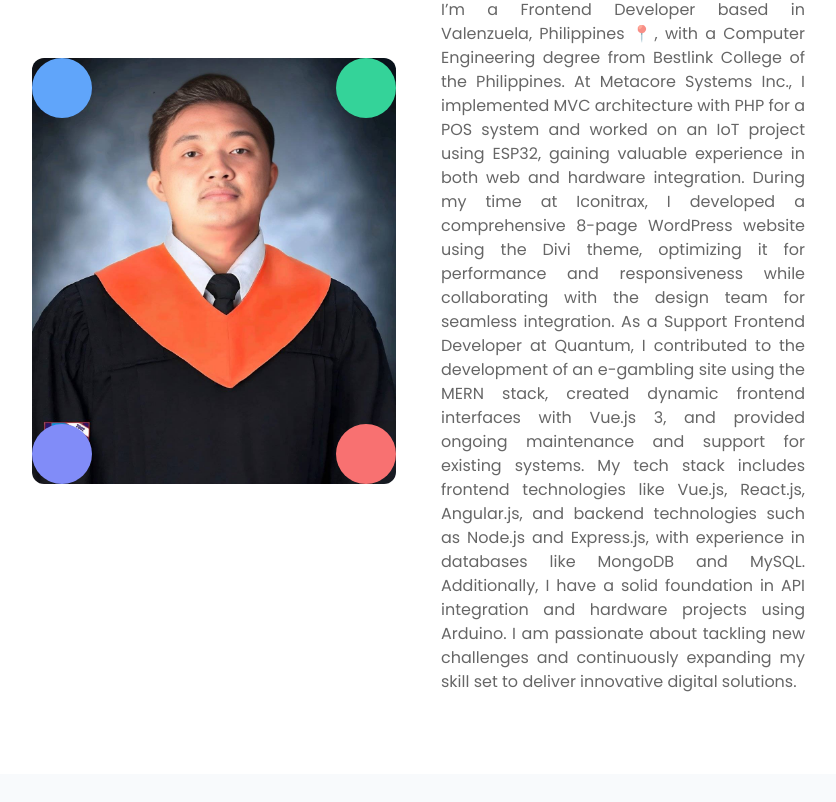
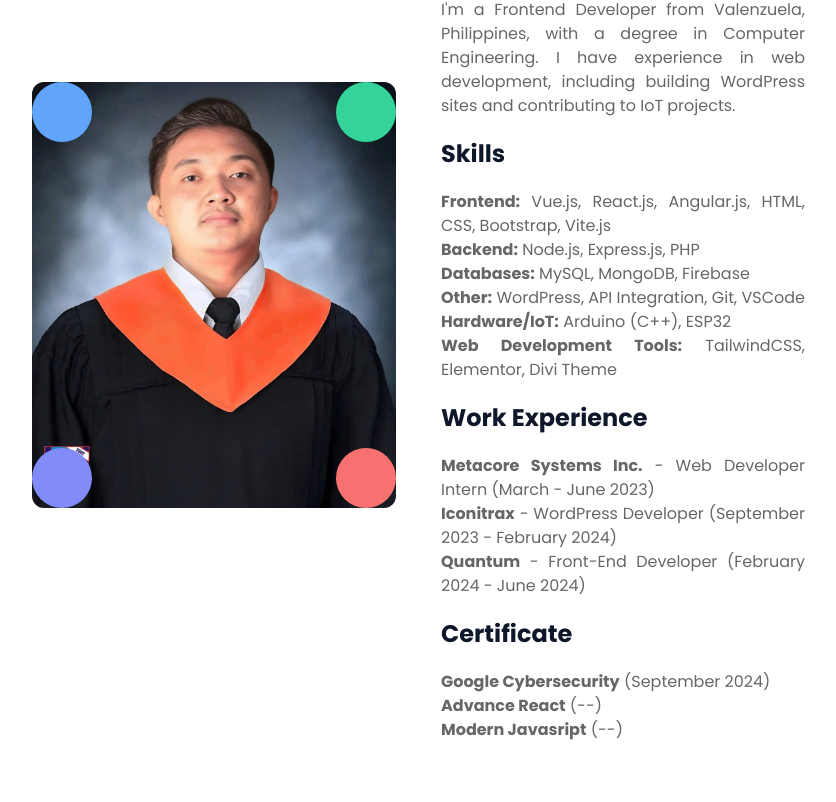
Before and after one commit to JoseEnsoIII/PersonalPortfolio, a React (Vite) app: page / in a window 1280 px wide. Shown: the part 1098-1900 px from the top of the page, without its empty margins (224-1060 px from the left). Built offline with nearby package versions, Linux system fonts and the light colour scheme.

Commit message:
update About.jsx

```diff
--- a/src/pages/About.jsx
+++ b/src/pages/About.jsx
@@ -34,22 +34,126 @@ export const About = () => {
   };
 
   return (
-    <section id="about" className="bg-white py-20 flex items-center justify-center overflow-hidden">
-      <motion.div initial="offScreen" whileInView="onScreen" viewport={{ once: true }} className="m-auto sm:w-[90%] md:w-[60%] grid xl:grid-cols-2 gap-10">
-        <motion.div variants={imageVariant} className="flex justify-center items-center">
+    <section
+      id="about"
+      className="bg-white py-20 flex items-center justify-center overflow-hidden"
+    >
+      <motion.div
+        initial="offScreen"
+        whileInView="onScreen"
+        viewport={{ once: true }}
+        className="m-auto sm:w-[90%] md:w-[60%] grid xl:grid-cols-2 gap-10"
+      >
+        <motion.div
+          variants={imageVariant}
+          className="flex justify-center items-center"
+        >
           <div className="relative z-50">
-            <img className="w-full h-full rounded-xl h-full z-50" src="/images/bcp.jpg" alt="" />
+            <img
+              className="w-full h-full rounded-xl h-full z-50"
+              src="/images/bcp.jpg"
+              alt=""
+            />
             <div className="rounded-full bg-blue-400 absolute w-[60px] h-[60px] top-0 z-0"></div>
             <div className="rounded-full bg-emerald-400 absolute w-[60px] h-[60px] top-0 right-0 z-0"></div>
             <div className="rounded-full bg-red-400 absolute w-[60px] h-[60px] bottom-0 right-0 z-0"></div>
             <div className="rounded-full bg-indigo-400 absolute w-[60px] h-[60px] bottom-0 left-0 z-0"></div>
           </div>
         </motion.div>
-        <motion.div variants={textVariant} className="flex flex-col gap-5 sm:text-center xl:text-justify">
+        <motion.div
+          variants={textVariant}
+          className="flex flex-col gap-5 sm:text-center xl:text-justify"
+        >
           <h1 className="text-blue-400 font-bold">ABOUT ME 😉</h1>
-          <h2 className="text-2xl text-slate-900 font-bold sm:text-center md:text-start">A dedicated Frontend Developer based in Valenzuela, Philippines 📍</h2>
-          <motion.p initial="offScreen" whileInView="onScreen" viewport={{ once: true, amount: 0.8 }} className="opacity-60">
-            I’m a Frontend Developer based in Valenzuela, Philippines 📍, with a Computer Engineering degree from Bestlink College of the Philippines. At Metacore Systems Inc., I implemented MVC architecture with PHP for a POS system and worked on an IoT project using ESP32, gaining valuable experience in both web and hardware integration. During my time at Iconitrax, I developed a comprehensive 8-page WordPress website using the Divi theme, optimizing it for performance and responsiveness while collaborating with the design team for seamless integration. As a Support Frontend Developer at Quantum, I contributed to the development of an e-gambling site using the MERN stack, created dynamic frontend interfaces with Vue.js 3, and provided ongoing maintenance and support for existing systems. My tech stack includes frontend technologies like Vue.js, React.js, Angular.js, and backend technologies such as Node.js and Express.js, with experience in databases like MongoDB and MySQL. Additionally, I have a solid foundation in API integration and hardware projects using Arduino. I am passionate about tackling new challenges and continuously expanding my skill set to deliver innovative digital solutions.
+          <h2 className="text-2xl text-slate-900 font-bold sm:text-center md:text-start">
+            A dedicated Frontend Developer based in Valenzuela, Philippines 📍
+          </h2>
+          <motion.p
+            initial="offScreen"
+            whileInView="onScreen"
+            viewport={{ once: true, amount: 0.8 }}
+            className="opacity-60"
+          >
+            I'm a Frontend Developer from Valenzuela, Philippines, with a degree
+            in Computer Engineering. I have experience in web development,
+            including building WordPress sites and contributing to IoT projects.
+          </motion.p>
+          <h2 className="text-2xl text-slate-900 font-bold sm:text-center md:text-start">
+            Skills
+          </h2>
+          <motion.p
+            initial="offScreen"
+            whileInView="onScreen"
+            viewport={{ once: true, amount: 0.8 }}
+            className="opacity-60"
+          >
+            <ul>
+              <li>
+                <strong>Frontend:</strong> Vue.js, React.js, Angular.js, HTML,
+                CSS, Bootstrap, Vite.js
+              </li>
+              <li>
+                <strong>Backend:</strong> Node.js, Express.js, PHP
+              </li>
+              <li>
+                <strong>Databases:</strong> MySQL, MongoDB, Firebase
+              </li>
+              <li>
+                <strong>Other:</strong> WordPress, API Integration, Git, VSCode
+              </li>
+              <li>
+                <strong>Hardware/IoT:</strong> Arduino (C++), ESP32
+              </li>
+              <li>
+                <strong>Web Development Tools:</strong> TailwindCSS, Elementor,
+                Divi Theme
+              </li>
+            </ul>
+          </motion.p>
+          <h2 className="text-2xl text-slate-900 font-bold sm:text-center md:text-start">
+            Work Experience{" "}
+          </h2>
+          <motion.p
+            initial="offScreen"
+            whileInView="onScreen"
+            viewport={{ once: true, amount: 0.8 }}
+            className="opacity-60"
+          >
+            <ul>
+              <li>
+                <strong>Metacore Systems Inc.</strong> - Web Developer Intern
+                (March - June 2023)
+              </li>
+              <li>
+                <strong>Iconitrax</strong> - WordPress Developer (September 2023
+                - February 2024)
+              </li>
+              <li>
+                <strong>Quantum</strong> - Front-End Developer (February 2024 -
+                June 2024)
+              </li>
+            </ul>
+          </motion.p>
+
+          <h2 className="text-2xl text-slate-900 font-bold sm:text-center md:text-start">
+            Certificate{" "}
+          </h2>
+          <motion.p
+            initial="offScreen"
+            whileInView="onScreen"
+            viewport={{ once: true, amount: 0.8 }}
+            className="opacity-60"
+          >
+            <ul>
+              <li>
+              <a><strong>Google Cybersecurity</strong> (September 2024)</a>
+              </li>
+              <li>
+              <a> <strong>Advance React</strong> (--)</a>
+              </li>
+              <li> <a><strong>Modern Javasript</strong> (--) </a>
+              </li>
+            </ul>
           </motion.p>
         </motion.div>
       </motion.div>
--- a/src/pages/Home.jsx
+++ b/src/pages/Home.jsx
@@ -40,7 +40,7 @@ export const Home = () => {
       <div className="m-auto sm:w-[90%] md:w-[60%] flex sm:flex-col-reverse xl:flex-row gap-5">
         <motion.div>
           <motion.h1 variants={titleVariant} initial="offScreen" whileInView={`onScreen`} className="relative  xl:text-5xl sm:text-[30px] md:text-6xl  sm:text-center xl:text-start tracking-wide font-bold text-gray-800">
-            Front-End Developer <span className="absolute animate-wiggle">👋🏻</span>
+            React Developer <span className="absolute animate-wiggle">👋🏻</span>
           </motion.h1>
           <motion.p variants={textVariant} initial="offScreen" whileInView={`onScreen`} className="sm:text-center xl:text-start text-gray-800 tracking-wide text-[16px] sm:mt-0 md:mt-10 leading-6">
           Hi, I'm Jose C. Enso III, a React.js Developer, WordPress Developer, and Computer Engineer based in Valenzuela, Philippines. 📍
```
